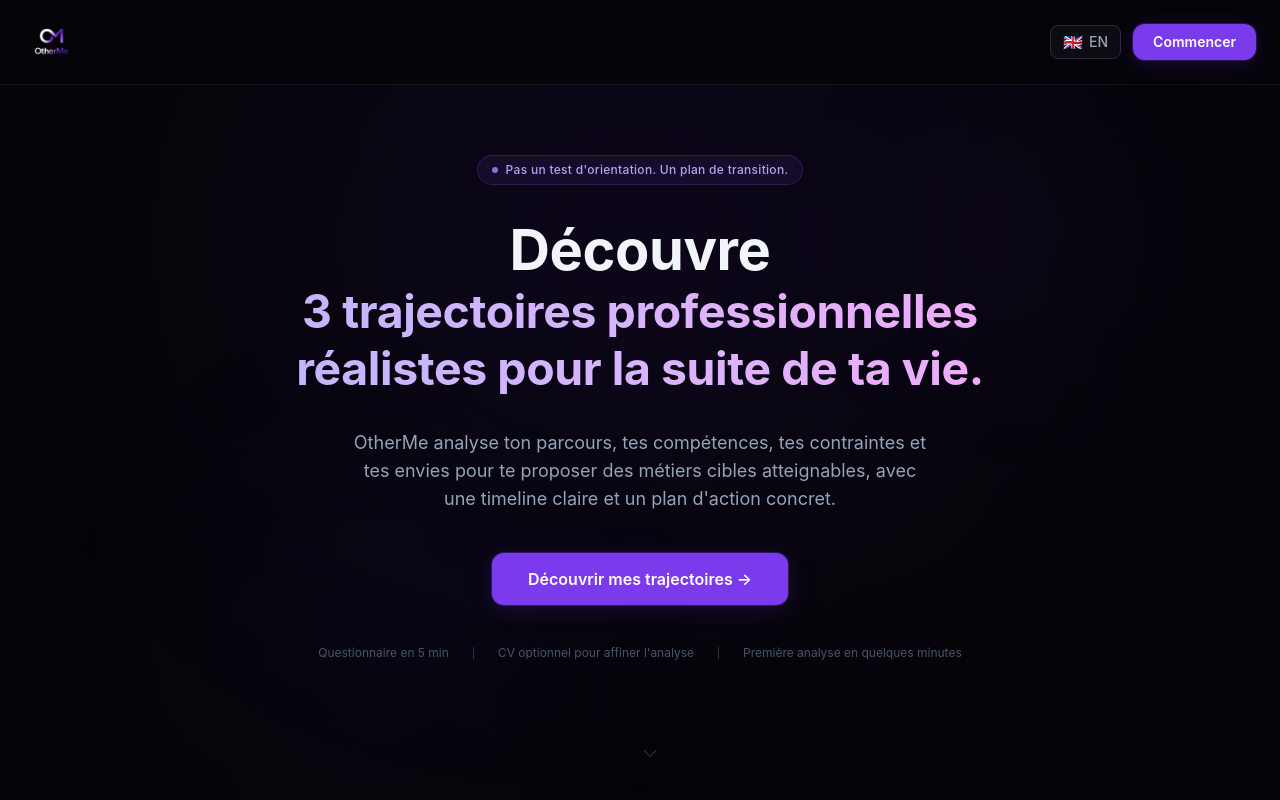
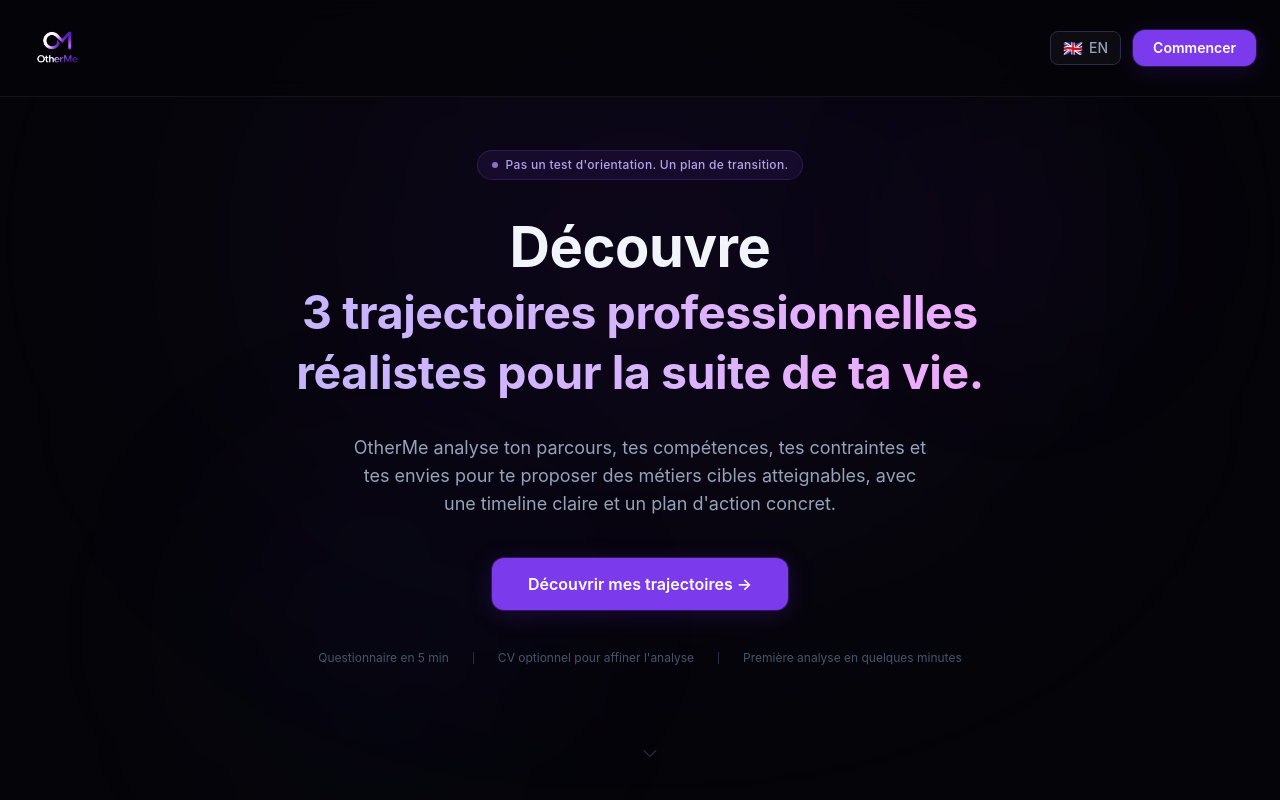
Before and after one commit to rudylegeay916/Otherme, a React (Vite) app: page / in a window 1280 px wide. Shown: the top 800 px of the page. Built offline with nearby package versions, Linux system fonts and the light colour scheme; no server answers.

Commit message:
Navbar + hero: logo agrandi (56→68px), interligne titre (1.18/1.22→1.28)
https://claude.ai/code/session_01BtBWXzVZyw7qHfm7viBivg

```diff
--- a/src/pages/Landing.tsx
+++ b/src/pages/Landing.tsx
@@ -164,7 +164,7 @@ export default function Landing() {
 
       {/* ── Navbar ─────────────────────────────────────────────────── */}
       <nav className="fixed top-0 left-0 right-0 z-50 flex items-center justify-between px-6 py-3.5 bg-dark-950/85 backdrop-blur-md border-b border-white/[0.06]">
-        <Logo size={56} />
+        <Logo size={68} />
         <div className="flex items-center gap-3">
           <LanguageToggle />
           {started ? (
@@ -214,13 +214,13 @@ export default function Landing() {
 
           {/* Titre hero */}
           <h1 className="font-bold tracking-tight mb-8">
-            <span className="block text-slate-100 text-[2.4rem] sm:text-[3rem] md:text-[3.5rem] leading-[1.18]">
+            <span className="block text-slate-100 text-[2.4rem] sm:text-[3rem] md:text-[3.5rem] leading-[1.28]">
               {t.heroTitle}
             </span>
-            <span className="block gradient-text text-[2rem] sm:text-[2.5rem] md:text-[2.9rem] leading-[1.22]">
+            <span className="block gradient-text text-[2rem] sm:text-[2.5rem] md:text-[2.9rem] leading-[1.28]">
               {t.heroAccent}
             </span>
-            <span className="block gradient-text text-[2rem] sm:text-[2.5rem] md:text-[2.9rem] leading-[1.22]">
+            <span className="block gradient-text text-[2rem] sm:text-[2.5rem] md:text-[2.9rem] leading-[1.28]">
               {t.heroTitle2}
             </span>
           </h1>
```
